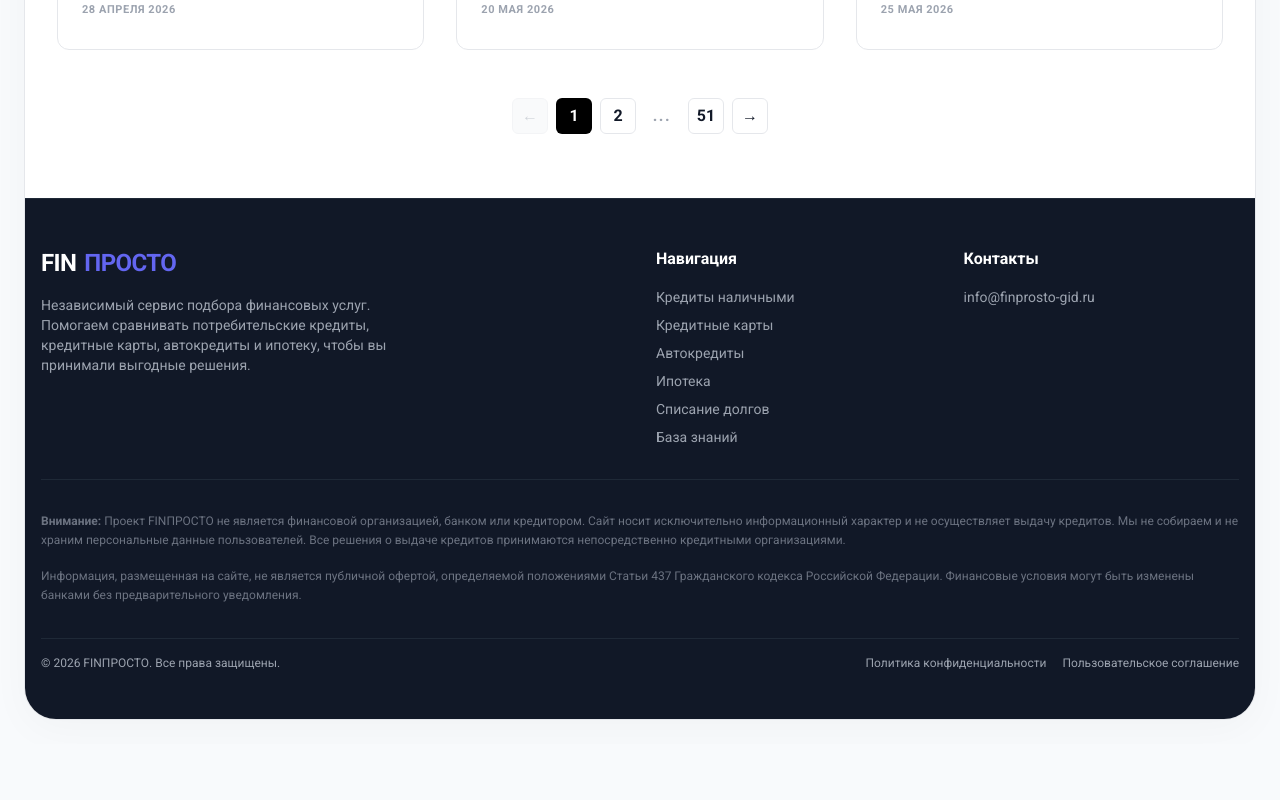
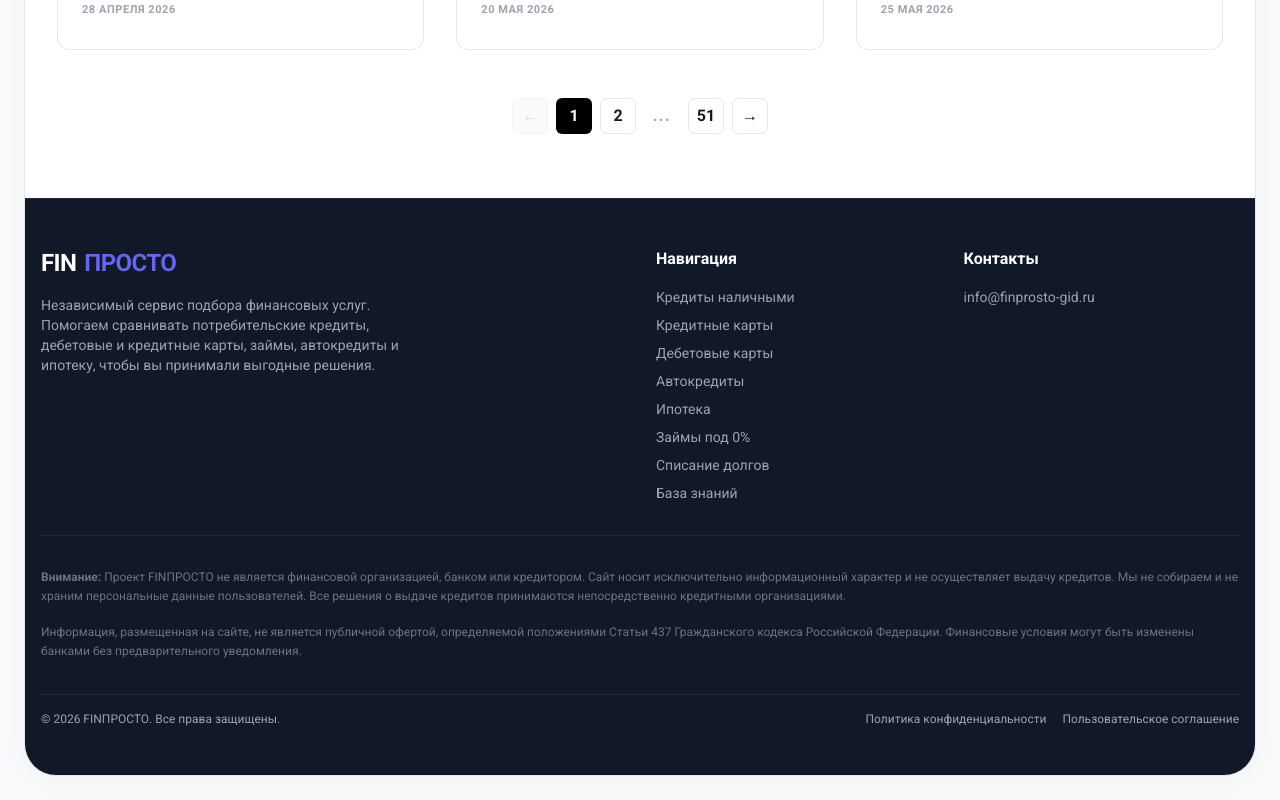
Before and after one commit to Gogih43/finprosto-1, a Next.js app: page / in a window 1280 px wide. Shown: the part 7262-8062 px from the top of the page. Before the commit the page ends 8006 px from the top, so only its background shows below. Built offline with nearby package versions, Linux system fonts and the light colour scheme; no server answers.

Commit message:
Update Footer.tsx

```diff
--- a/components/Footer.tsx
+++ b/components/Footer.tsx
@@ -13,7 +13,7 @@ export default function Footer() {
               FIN<span className="text-indigo-500">ПРОСТО</span>
             </span>
             <p className="text-sm text-gray-400 max-w-sm">
-              Независимый сервис подбора финансовых услуг. Помогаем сравнивать потребительские кредиты, кредитные карты, автокредиты и ипотеку, чтобы вы принимали выгодные решения.
+              Независимый сервис подбора финансовых услуг. Помогаем сравнивать потребительские кредиты, дебетовые и кредитные карты, займы, автокредиты и ипотеку, чтобы вы принимали выгодные решения.
             </p>
           </div>
           <div>
@@ -21,8 +21,10 @@ export default function Footer() {
             <ul className="space-y-2 text-sm">
               <li><Link href="/#calculator" className="hover:text-indigo-400 transition-colors">Кредиты наличными</Link></li>
               <li><Link href="/#credit-cards" className="hover:text-indigo-400 transition-colors">Кредитные карты</Link></li>
+              <li><Link href="/#debit-cards" className="hover:text-indigo-400 transition-colors">Дебетовые карты</Link></li>
               <li><Link href="/#autoloans" className="hover:text-indigo-400 transition-colors">Автокредиты</Link></li>
               <li><Link href="/#mortgage" className="hover:text-indigo-400 transition-colors">Ипотека</Link></li>
+              <li><Link href="/#mfo" className="hover:text-indigo-400 transition-colors">Займы под 0%</Link></li>
               <li><Link href="/#bankruptcy" className="hover:text-indigo-400 transition-colors">Списание долгов</Link></li>
               <li><Link href="/#articles" className="hover:text-indigo-400 transition-colors">База знаний</Link></li>
             </ul>
```
